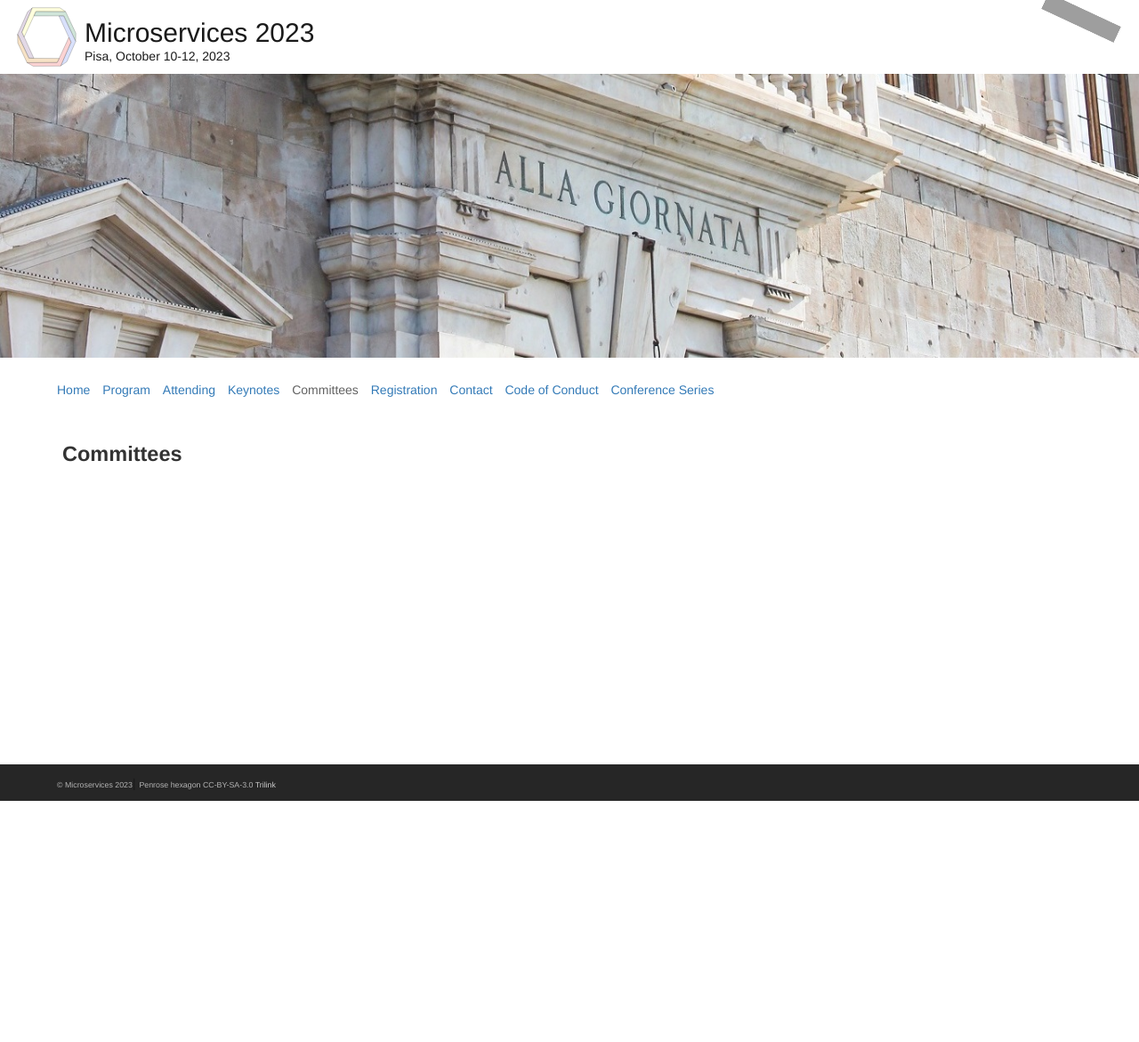
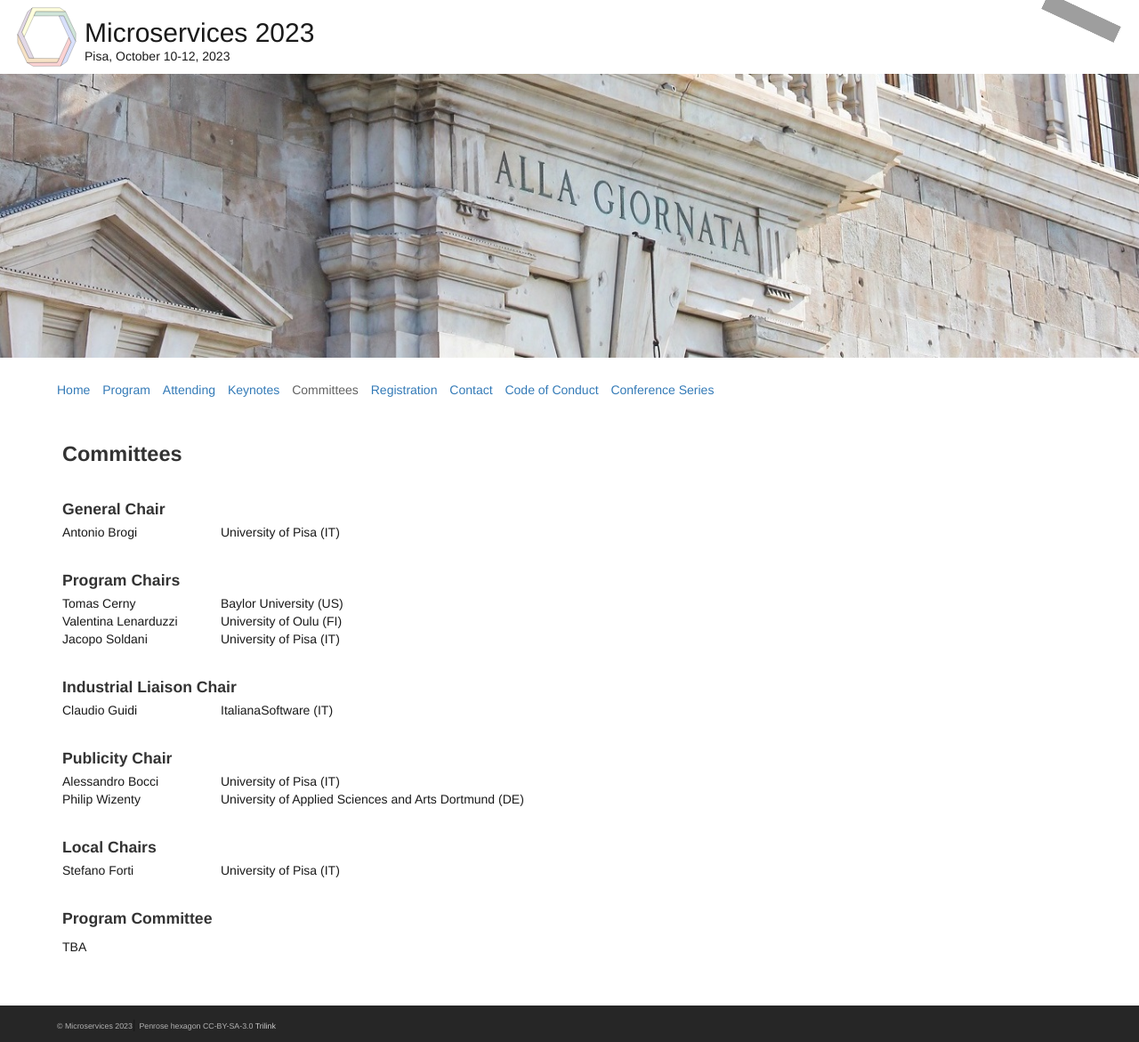
Before and after one commit to microservices-community/microservices-2023, a Jekyll site: the page built from committees.md, in a window 1280 px wide. Shown: the whole page at 89% size. Built offline with Jekyll 4.4.1, drawn with Linux system fonts in a browser that asks for light colours; before the commit the page ends 900 px from its top, so only the background shows below that; grey boxes are pictures that could not be loaded.

```diff
--- a/committees.md
+++ b/committees.md
@@ -11,19 +11,19 @@ feature_image: "rectorate.jpg"
 
 <style> td{min-width:12em} td+td{padding-left:10px;}</style>
 
-<!-- ### General Chair
+### General Chair
 
 <table>
   <tbody>
-    <tr><td>Giulio Manzonetto</td><td>University Sorbonne Paris Nord (FR)</td></tr>
+    <tr><td>Antonio Brogi</td><td>University of Pisa (IT)</td></tr>
   </tbody>
 </table>
 ### Program Chairs
 <table>
   <tbody>
-    <tr><td>Gokila Dorai</td><td>Augusta University (US)</td></tr>
-    <tr><td>Dimka Karastoyanova</td><td>University of Groningen (NL)</td></tr>
-    <tr><td>Aomar Osmani</td><td>University Sorbonne Paris Nord (FR)</td></tr>
+    <tr><td>Tomas Cerny</td><td>Baylor University (US)</td></tr>
+    <tr><td>Valentina Lenarduzzi</td><td>University of Oulu (FI)</td></tr>
+    <tr><td>Jacopo Soldani</td><td>University of Pisa (IT)</td></tr>
   </tbody>
 </table>
 ### Industrial Liaison Chair
@@ -35,18 +35,20 @@ feature_image: "rectorate.jpg"
 ### Publicity Chair
 <table>
   <tbody>
-        <tr><td>Pierre Boudes</td><td>University Sorbonne Paris Nord (FR)</td></tr>
-        <tr><td>Florian Rademacher</td><td>University of Applied Sciences and Arts Dortmund (DE)</td></tr>
+        <tr><td>Alessandro Bocci</td><td>University of Pisa (IT)</td></tr>
+        <tr><td>Philip Wizenty</td><td>University of Applied Sciences and Arts Dortmund (DE)</td></tr>
   </tbody>
 </table>
 ### Local Chairs
 <table>
   <tbody>
-        <tr><td>Damiano Mazza</td><td>CNRS, University Sorbonne Paris Nord (FR)</td></tr>
+        <tr><td>Stefano Forti</td><td>University of Pisa (IT)</td></tr>
   </tbody>
 </table>
 ### Program Committee
-<table>
+TBA
+
+<!-- <table>
   <tbody>
         <tr><td>Mohamed Abouelsaoud</td><td>Cisco (CA)</td></tr>
         <tr><td>Vasilios Andrikopoulos</td><td>University of Groningen (NL)</td></tr>
```
Also changed, not shown: _data/dates.yml (+11 -11 lines), cfp.txt (+35 -2 lines), subpages/call_for_papers.md (+11 -17 lines), subpages/submission.md (+3 -4 lines).
